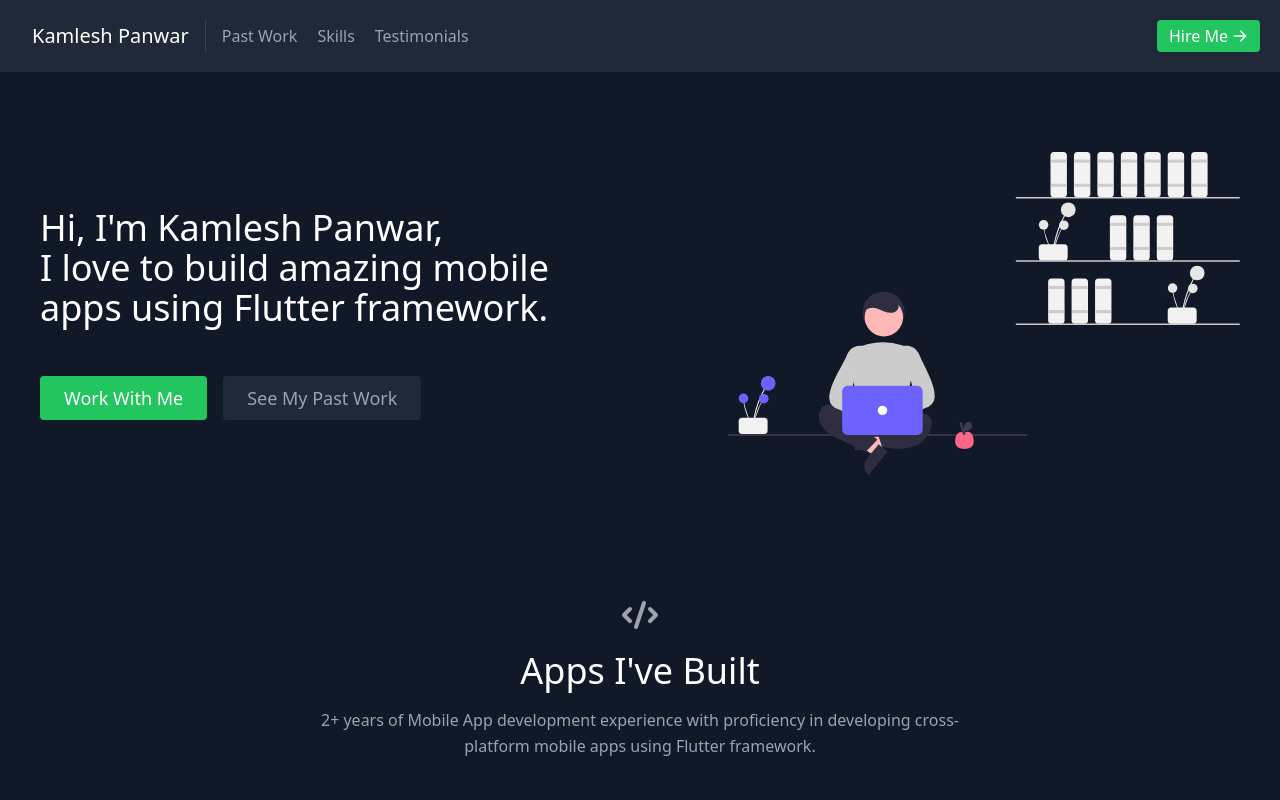
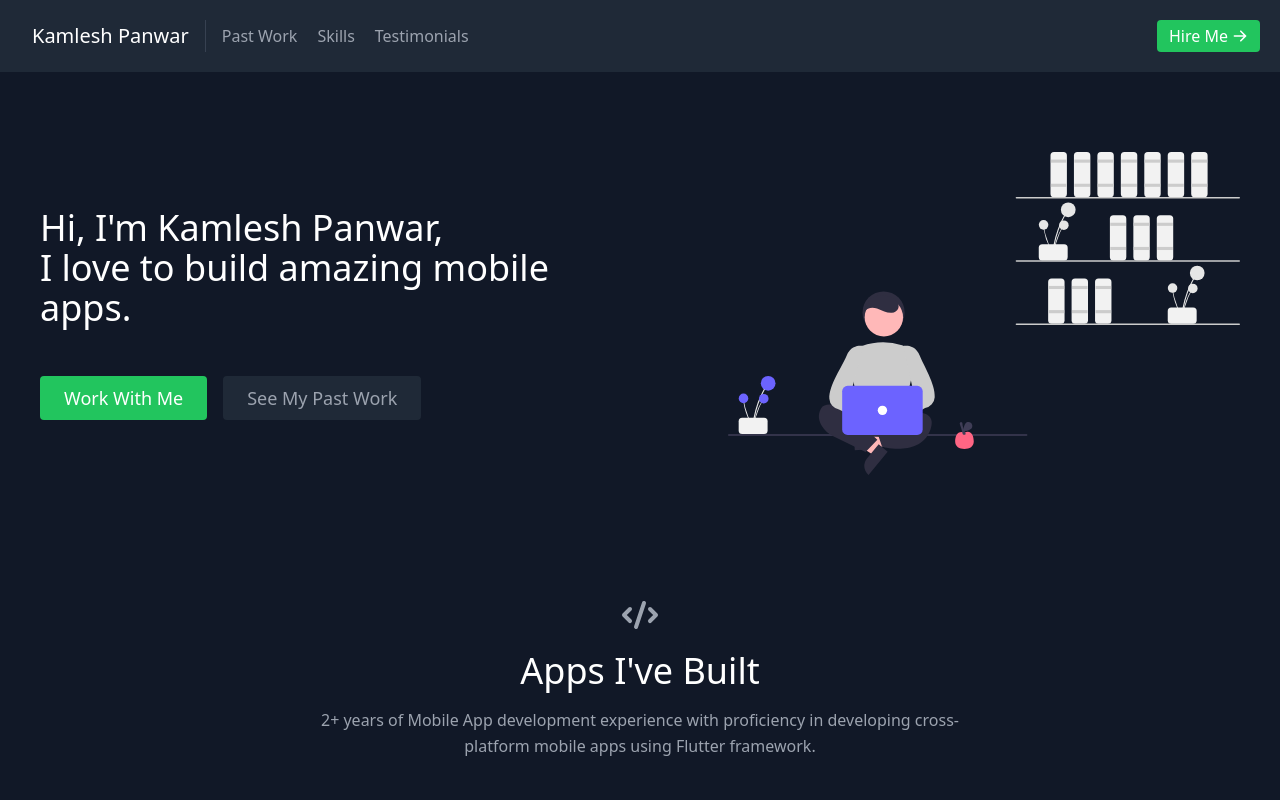
Before and after one commit to KKAMLESH286/kamleshpanwar, a React (Create React App) app: page / in a window 1280 px wide. Shown: the top 800 px of the page. Built offline with nearby package versions, Linux system fonts and the light colour scheme.

Commit message:
updated title

```diff
--- a/src/components/About.js
+++ b/src/components/About.js
@@ -7,8 +7,8 @@
         <div className="lg:flex-grow md:w-1/2 lg:pr-24 md:pr-16 flex flex-col md:items-start md:text-left mb-16 md:mb-0 items-center text-center">
           <h1 className="title-font sm:text-4xl text-3xl mb-4 font-medium text-white">
             Hi, I'm Kamlesh Panwar,
-            <br className="hidden lg:inline-block" />I love to build amazing mobile
-            apps using Flutter framework.
+            <br className="hidden lg:inline-block" /> I love to build amazing mobile
+            apps.
           </h1>
           <p className="mb-8 leading-relaxed">
 
```
